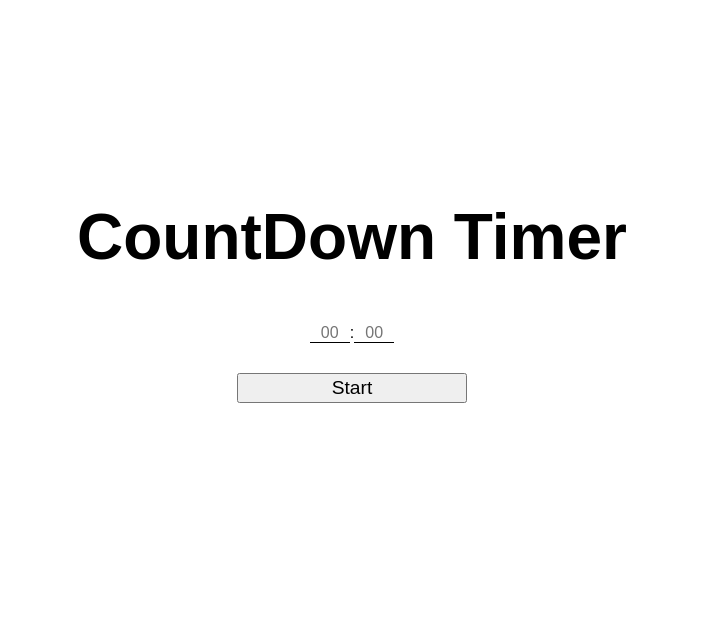
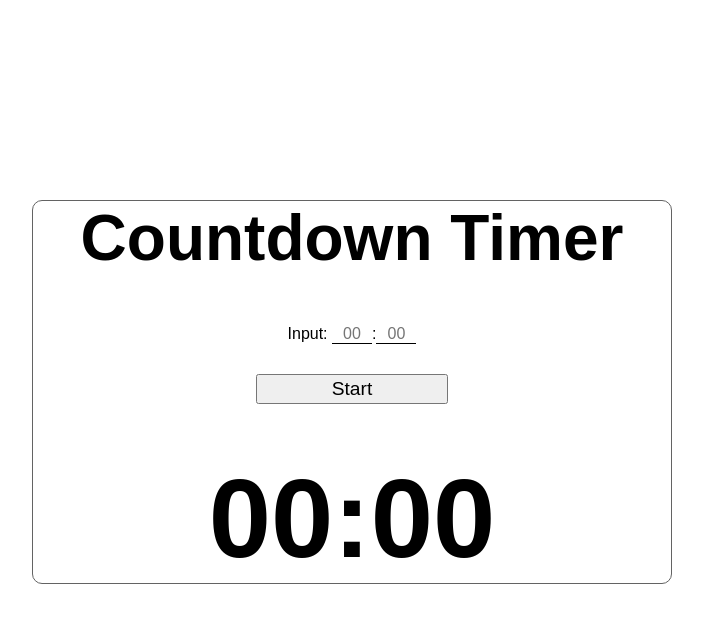
Before and after one commit to Jonathan-Challenger/Web-Dev, a PHP site: page /countdown.html in a window 1280 px wide. Shown: the top 623 px of the page, without its empty margins (288-991 px from the left). Run offline with PHP 8.4, Linux system fonts and the light colour scheme.

Commit message:
finish the structuring and styling of the app

```diff
--- a/SmallerProjects/Countdown/countdown.css
+++ b/SmallerProjects/Countdown/countdown.css
@@ -20,13 +20,20 @@ h1 {
     margin-bottom: 50px;
 }
 
+h2 {
+    font-size: 7rem;
+    margin-top: 50px;
+}
+
 .container {
-    width: 60%;
+    width: 50%;
     margin: auto;
     margin-top: 200px;
     display: flex;
     flex-direction: column;
     align-items: center;
+    border: 1px solid rgb(99, 99, 99);
+    border-radius: 10px;
 }
 
 .input {
--- a/SmallerProjects/Countdown/countdown.html
+++ b/SmallerProjects/Countdown/countdown.html
@@ -9,11 +9,13 @@
 </head>
 <body>
     <div class="container">
-        <h1>CountDown Timer</h1>
+        <h1>Countdown Timer</h1>
         <div class="time">
+            <label>Input: </label>
             <input type="number" class="input" name="mins" placeholder="00">:<input type="number" class="input" name="secs" placeholder="00">
         </div>
         <button type="submit" id="start-but">Start</button>
+        <h2 id="display">00:00</h2>
     </div>
 
     <script src="countdown.js"></script>
```
